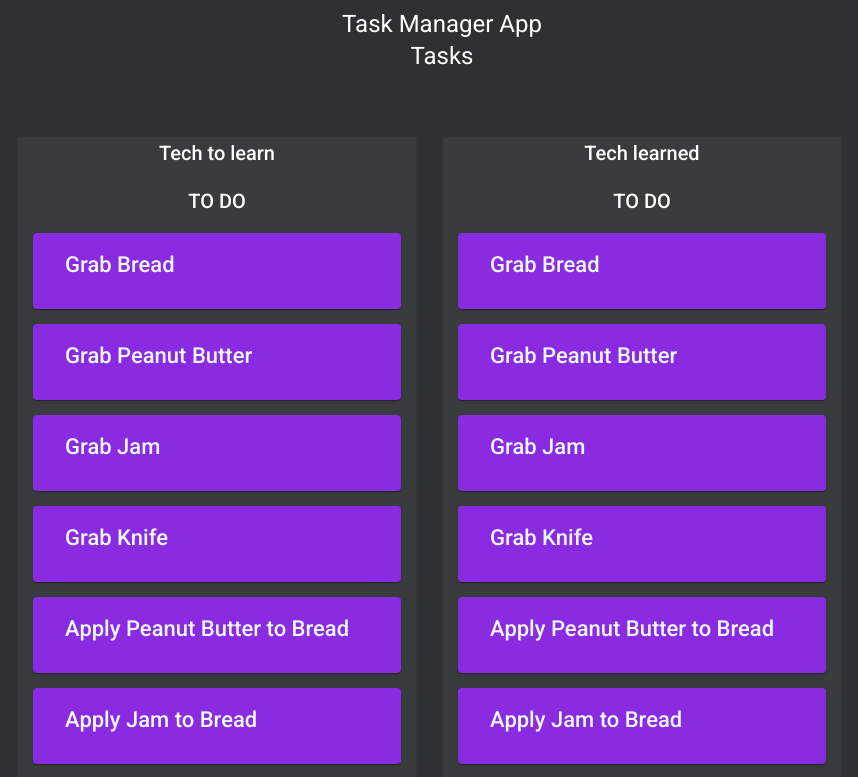
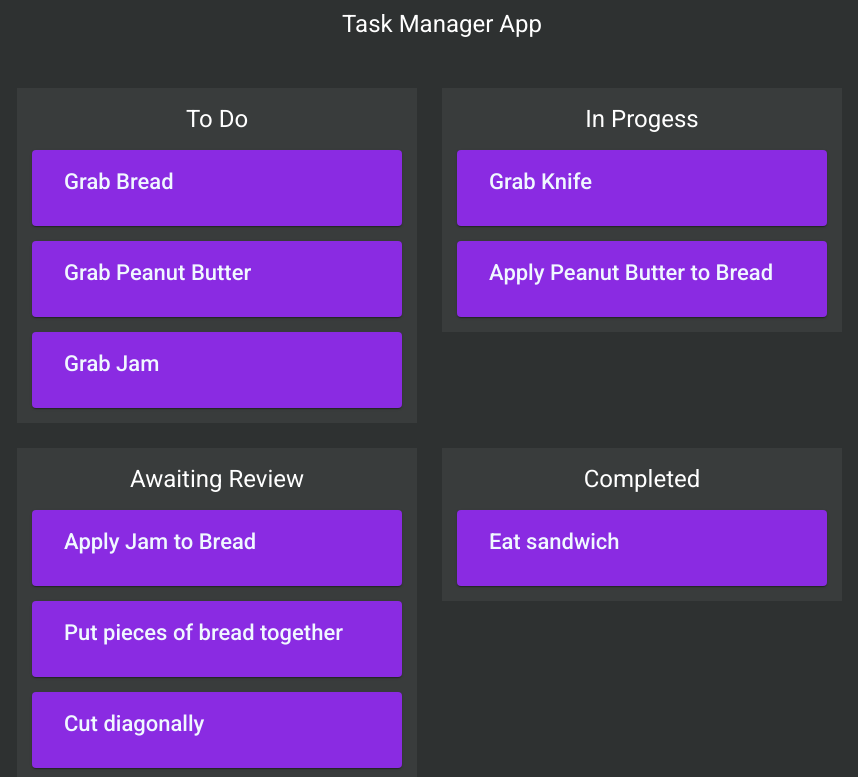
Before and after one commit to LiamVeriFaction/taskmanager, an Angular app: page / in a window 1280 px wide. Shown: the top 777 px of the page, without its empty margins (198-1056 px from the left). Built offline with nearby package versions, Linux system fonts and the light colour scheme.

Commit message:
Added status tags to tasks

```diff
--- a/src/app/modules/task-list/task-list.component.css
+++ b/src/app/modules/task-list/task-list.component.css
@@ -0,0 +1,3 @@
+h1{
+  margin: 15px
+}
--- a/src/app/modules/task-list/task-list.component.html
+++ b/src/app/modules/task-list/task-list.component.html
@@ -1,6 +1,6 @@
 <div class="list">
-  <h2>TO DO</h2>
+  <h1>{{tasklist.title}}</h1>
   <div *ngFor ="let task of tasks">
-    <task [task] ="task"></task>
+    <task [task] ="task" *ngIf ="tasklist.tag === task.status"></task>
   </div>
 </div>
--- a/src/app/modules/task-list/task-list.component.ts
+++ b/src/app/modules/task-list/task-list.component.ts
@@ -1,5 +1,6 @@
 import { Component, Input, OnInit } from '@angular/core';
 import { ITask } from '../task/task.module';
+import { ITaskList } from './task-list.module';
 
 @Component({
   selector: 'task-list',
@@ -9,6 +10,7 @@ import { ITask } from '../task/task.module';
 export class TaskListComponent implements OnInit {
 
   @Input()tasks! : ITask[];
+  @Input()tasklist! : ITaskList;
 
   constructor() { }
 
--- /dev/null
+++ b/src/app/modules/task-list/task-list.module.ts
@@ -0,0 +1,6 @@
+export interface ITaskList{
+  id: number
+  title: string
+  tag : string
+
+}
--- a/src/app/modules/task-page/task-page.component.css
+++ b/src/app/modules/task-page/task-page.component.css
@@ -1,16 +1,4 @@
 
-.container {
-  display: flex;
-  flex-direction: column;
-  justify-content: center;
-  align-items: center;
-}
-
-h2 {
-  display: flex;
-  justify-content: center;
-  align-self: center;
-}
 
 .list-container {
   flex-direction: row;
@@ -28,31 +16,6 @@ h2 {
   background-color: RGBA(255, 255, 255, 0.05);
 }
 
-
-mat-card {
-  margin: 1em;
-  cursor: pointer;
-}
-
-.list {
-  border: RGBA(46, 49, 49, .7) solid 1px;
-  border-radius: 2px;
-}
-
-.list-item {
-  margin: 10px;
-  padding: 20px 10px;
-  border-bottom: solid 1px #ccc;
-  color: rgba(0, 0, 0, 0.87);
-  display: flex;
-  flex-direction: row;
-  align-items: center;
-  justify-content: space-between;
-  box-sizing: border-box;
-  cursor: move;
-  background: white;
-  font-size: 14px;
-}
 
 .cdk-drag-preview {
   box-sizing: border-box;
--- a/src/app/modules/task-page/task-page.component.html
+++ b/src/app/modules/task-page/task-page.component.html
@@ -1,22 +1,7 @@
 <div class="container">
-  <h1>Tasks</h1>
-
   <div class="list-container">
-
-    <div class="todo-container column-container">
-      <div class="list">
-        <h2>Tech to learn</h2>
-        <task-list [tasks]="tasks"></task-list>
-
-      </div>
+    <div class="column-container" *ngFor="let tasklist of tasklists">
+          <task-list [tasks]="tasks" [tasklist]="tasklist"></task-list>
     </div>
-
-    <div class="done-container column-container">
-      <div class="list">
-        <h2>Tech learned</h2>
-        <task-list [tasks]="tasks"></task-list>
-      </div>
-    </div>
-
   </div>
 </div>
--- a/src/app/modules/task-page/task-page.component.ts
+++ b/src/app/modules/task-page/task-page.component.ts
@@ -1,5 +1,7 @@
 import { Component, OnInit } from '@angular/core';
+import { TaskListService } from 'src/app/services/task-list.service';
 import { TaskService } from 'src/app/services/task.service';
+import { ITaskList } from '../task-list/task-list.module';
 import { ITask } from '../task/task.module';
 
 @Component({
@@ -10,11 +12,13 @@ import { ITask } from '../task/task.module';
 export class TaskPageComponent implements OnInit {
 
   tasks! : ITask[];
+  tasklists! : ITaskList[];
 
-  constructor(private taskService : TaskService) { }
+  constructor(private taskService : TaskService, private tasklistservice : TaskListService) { }
 
   ngOnInit(): void {
     this.tasks = this.taskService.getTasks()
+    this.tasklists = this.tasklistservice.getTaskLists();
   }
 
 }
--- a/src/app/modules/task/task.module.ts
+++ b/src/app/modules/task/task.module.ts
@@ -2,5 +2,6 @@ export interface ITask{
   id: number
   title: string
   description : string
+  status: string
 
 }
--- /dev/null
+++ b/src/app/services/task-list.service.ts
@@ -0,0 +1,21 @@
+import { Injectable } from '@angular/core';
+import { ITaskList } from '../modules/task-list/task-list.module';
+
+@Injectable({
+  providedIn: 'root',
+})
+export class TaskListService {
+
+  getTaskLists(): ITaskList[] {
+    return TASKLIST;
+  }
+}
+
+const TASKLIST: ITaskList[] = [
+
+  { id: 1, title: 'To Do', tag: 'todo' },
+  { id: 1, title: 'In Progess', tag: 'progress' },
+  { id: 1, title: 'Awaiting Review', tag: 'review' },
+  { id: 1, title: 'Completed', tag: 'completed' }
+
+];
--- a/src/app/services/task.service.ts
+++ b/src/app/services/task.service.ts
@@ -5,21 +5,62 @@ import { ITask } from '../modules/task/task.module';
   providedIn: 'root',
 })
 export class TaskService {
-
-getTasks(): ITask[]{
-  return TASKS;
-}
-
+  getTasks(): ITask[] {
+    return TASKS;
+  }
 }
 
 const TASKS: ITask[] = [
-  { id: 1, title: 'Grab Bread', description: 'Pull 2 slices of bread out of draw' },
-  { id: 2, title: 'Grab Peanut Butter', description: 'Preferably Black Cat' },
-  { id: 3, title: 'Grab Jam', description: 'Strawberry or nothing!' },
-  { id: 4, title: 'Grab Knife', description: 'A butterknife will do' },
-  { id: 5, title: 'Apply Peanut Butter to Bread', description: 'Spread corner to corner' },
-  { id: 6, title: 'Apply Jam to Bread', description: 'Spread corner to corner' },
-  { id: 7, title: 'Put pieces of bread together', description: 'Watch for spillage' },
-  { id: 8, title: 'Cut diagonally', description: 'Who even cuts into squares?' },
-  { id: 9, title: 'Eat sandwich', description: 'Yum!' }
+  {
+    id: 1,
+    title: 'Grab Bread',
+    description: 'Pull 2 slices of bread out of draw',
+    status: 'todo',
+  },
+  {
+    id: 2,
+    title: 'Grab Peanut Butter',
+    description: 'Preferably Black Cat',
+    status: 'todo',
+  },
+  {
+    id: 3,
+    title: 'Grab Jam',
+    description: 'Strawberry or nothing!',
+    status: 'todo',
+  },
+  {
+    id: 4,
+    title: 'Grab Knife',
+    description: 'A butterknife will do',
+    status: 'progress',
+  },
+  {
+    id: 5,
+    title: 'Apply Peanut Butter to Bread',
+    description: 'Spread corner to corner',
+    status: 'progress',
+  },
+  {
+    id: 6,
+    title: 'Apply Jam to Bread',
+    description: 'Spread corner to corner',
+    status: 'review',
+  },
+  {
+    id: 7,
+    title: 'Put pieces of bread together',
+    description: 'Watch for spillage',
+    status: 'review',
+  },
+  {
+    id: 8,
+    title: 'Cut diagonally',
+    description: 'Who even cuts into squares?',
+    status: 'review',
+  },
+  { id: 9,
+    title: 'Eat sandwich',
+    description: 'Yum!',
+    status: 'completed' },
 ];
```
